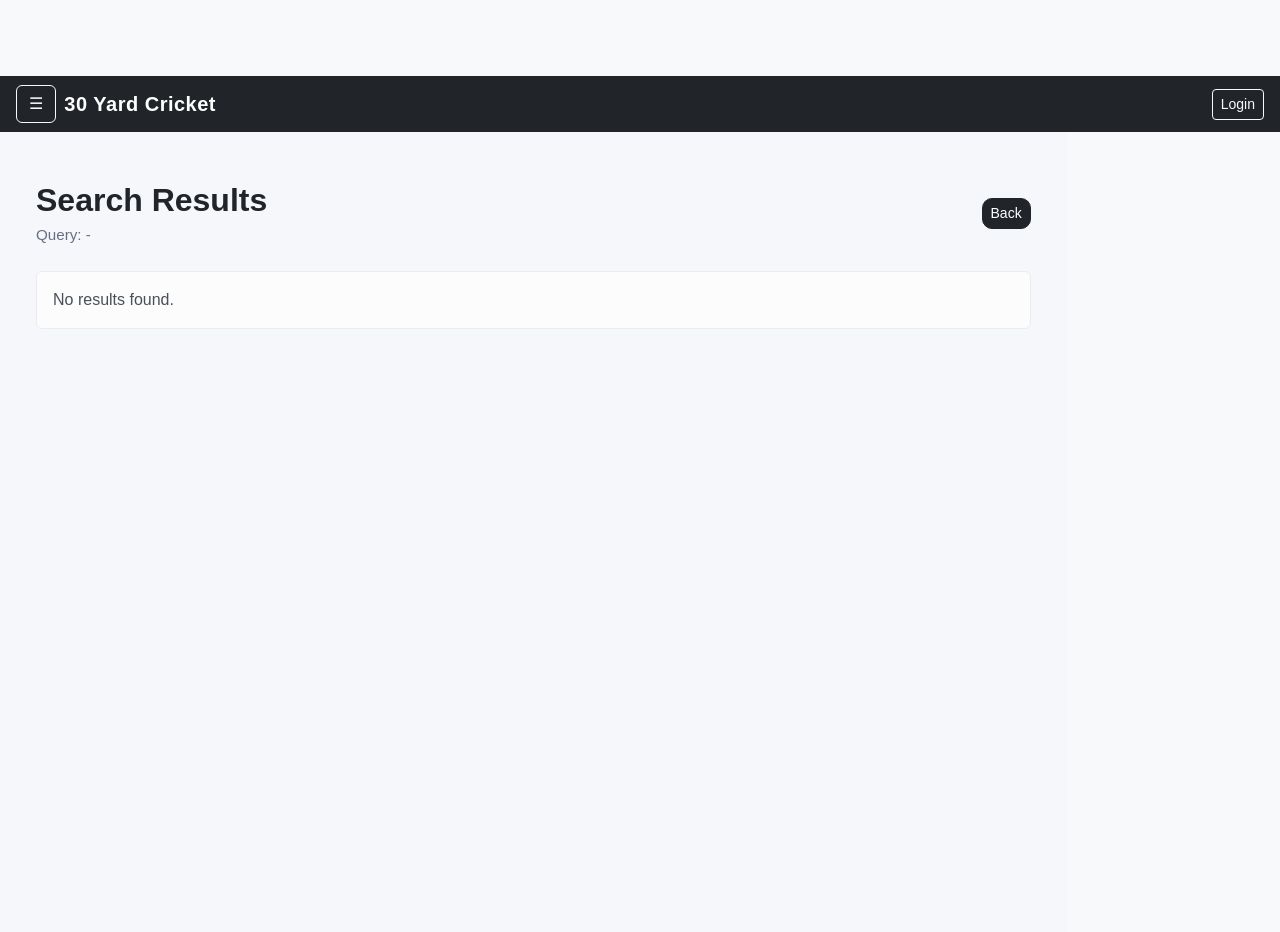
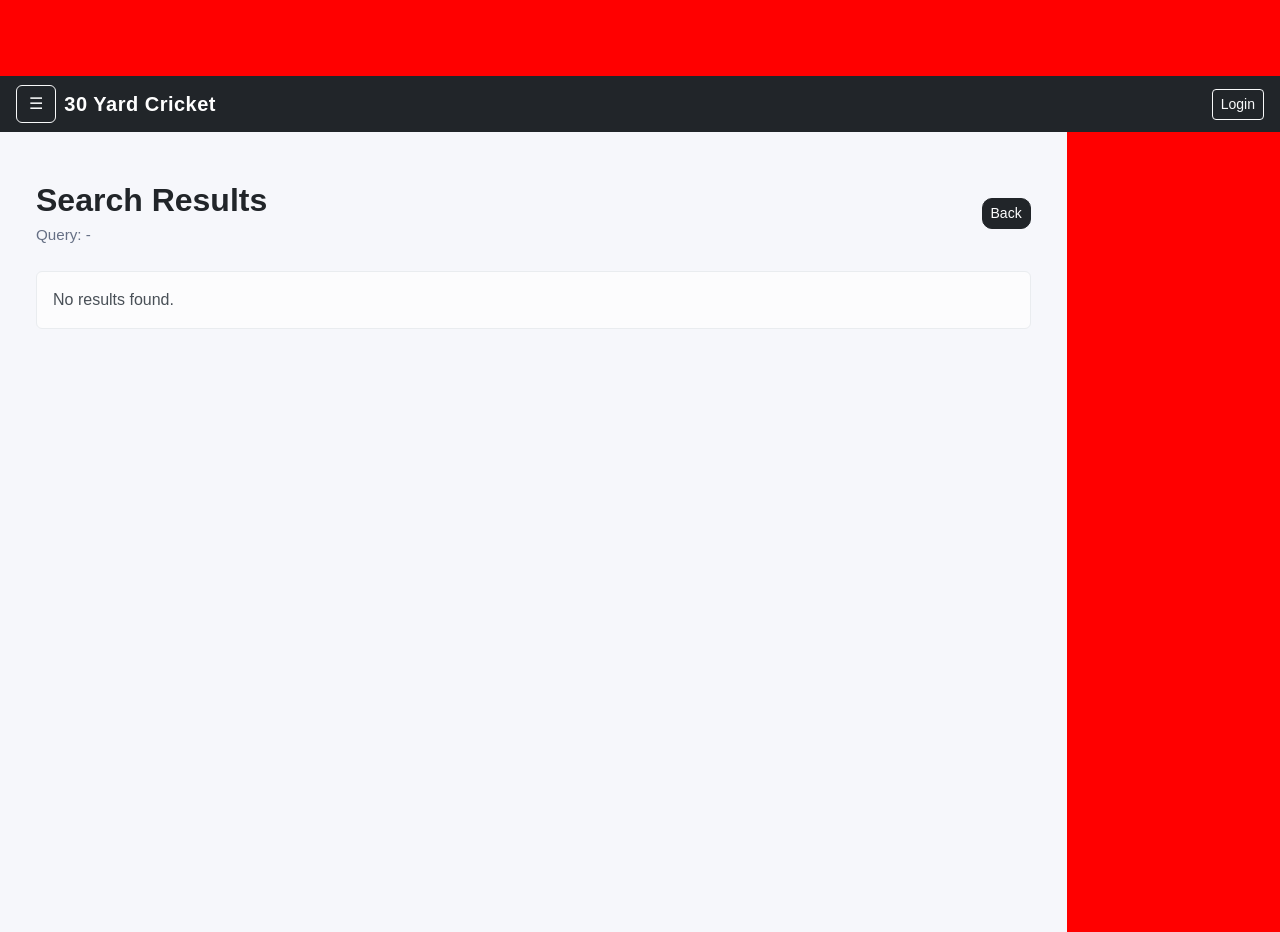
Before and after one commit to vedsu/Cricket-Manager, a FastAPI app: page /search in a window 1280 px wide. Run offline with FastAPI, Linux system fonts and the light colour scheme.

Commit message:
Change body background color to red

```diff
--- a/app/static/css/styles.css
+++ b/app/static/css/styles.css
@@ -32,7 +32,9 @@
 
 *, *::before, *::after { box-sizing: border-box; }
 html { scroll-behavior: smooth; }
-
+body {
+    background: red !important;
+}
 body {
   background: var(--bg-app);
   font-family: Arial, sans-serif;
```
